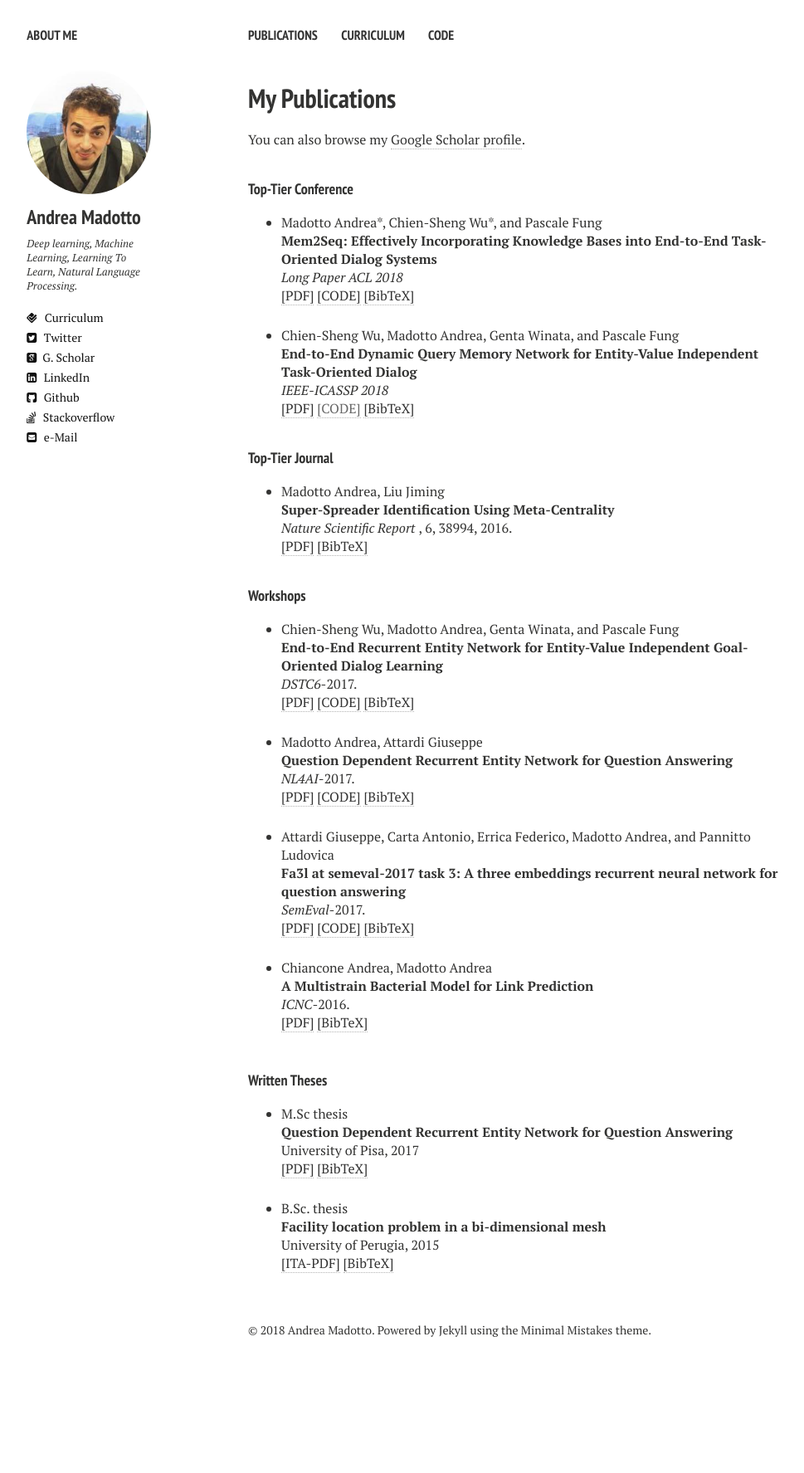
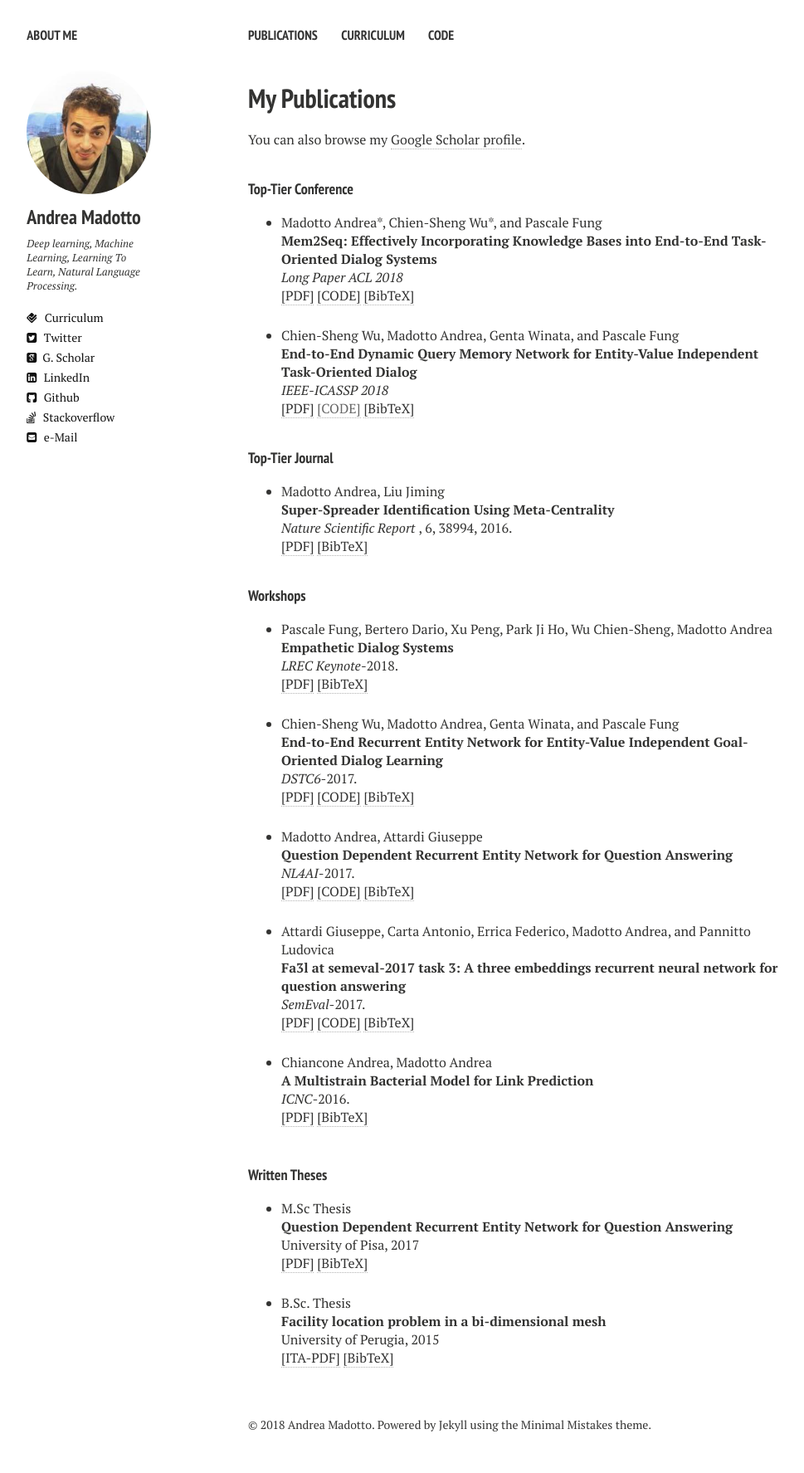
Before and after one commit to andreamad8/OLDWEBSITE, a Jekyll site: the page built from publications.md, in a window 1280 px wide. Shown: the whole page at 83% size, without its empty margins (21-990 px from the left). Built offline with Jekyll 4.4.1, drawn with Linux system fonts in a browser that asks for light colours; nearby versions of some CDN libraries; before the commit the page ends 1661 px from its top, so only the background shows below that.

Commit message:
added one citation

```diff
--- a/_layouts/publications.html
+++ b/_layouts/publications.html
@@ -122,7 +122,7 @@ Madotto Andrea*, Chien-Sheng Wu*, and Pascale Fung<br><b>Mem2Seq: Effectively In
 <pre>
   @article{2801-18,
     url = {http://sigport.org/2801},
-    author = {Chien-Sheng Wu; Andrea Madotto; Genta Winata; Pascale Fung },
+    author = {Chien-Sheng Wu; Andrea Madotto; Genta Winata; Pascale Fung},
     publisher = {IEEE SigPort},
     title = {End-to-End Dynamic Query Memory Network for Entity-Value Independent Task-Oriented Dialog},
     year = {2018} }
@@ -170,6 +170,28 @@ Madotto Andrea*, Chien-Sheng Wu*, and Pascale Fung<br><b>Mem2Seq: Effectively In
 
 <!-- Generated from JabRef by PubList by Truong Nghiem at 10:08 on 2017.01.16. -->
 <ul class="biblist">
+
+
+<!-- Item: DSTC6 -->
+  <li><p>
+  Pascale Fung, Bertero Dario, Xu Peng, Park Ji Ho, Wu Chien-Sheng, Madotto Andrea<br>
+  <b>Empathetic Dialog Systems</b><br>
+  <i>LREC Keynote</i>-2018.
+  <br />
+  <a href="http://lrec2018.lrec-conf.org/media/filer_public/2018/05/03/pascale_fungempathetic_dialog_systems.pdf" target="_blank">[PDF]</a>
+  <a href="javascript:toggleBibtex('fungempathetic')">[BibTeX]</a>
+  </p>
+  <div id="bib_fungempathetic" class="bibtex noshow">
+  <pre>
+    @article{fungempathetic,
+      title={Empathetic Dialog Systems},
+      author={Fung, Pascale and Bertero, Dario and Xu, Peng and Park, Ji Ho and Wu, Chien-Sheng and Madotto, Andrea},
+      publisher = {LREC, Keynote},
+      year = {2018}
+    }
+  </pre>
+  </div>
+  </li>
 
 <!-- Item: DSTC6 -->
 <li ><p>
@@ -281,7 +303,7 @@ Madotto Andrea*, Chien-Sheng Wu*, and Pascale Fung<br><b>Mem2Seq: Effectively In
     <ul class="biblist">
         <!-- Item: Pont-Tuset2014 -->
         <li ><p>
-            M.Sc thesis<br>
+            M.Sc Thesis<br>
             <b>Question Dependent Recurrent Entity Network for Question Answering</b><br>
             University of Pisa, 2017
 
@@ -302,7 +324,7 @@ Madotto Andrea*, Chien-Sheng Wu*, and Pascale Fung<br><b>Mem2Seq: Effectively In
 
                 <!-- Item: Pont-Tuset2009 -->
         <li ><p>
-            B.Sc. thesis<br>
+            B.Sc. Thesis<br>
             <b>Facility location problem in a bi-dimensional mesh</b>
             <br>
             University of Perugia, 2015
```
Also changed, not shown: 1 other file.
